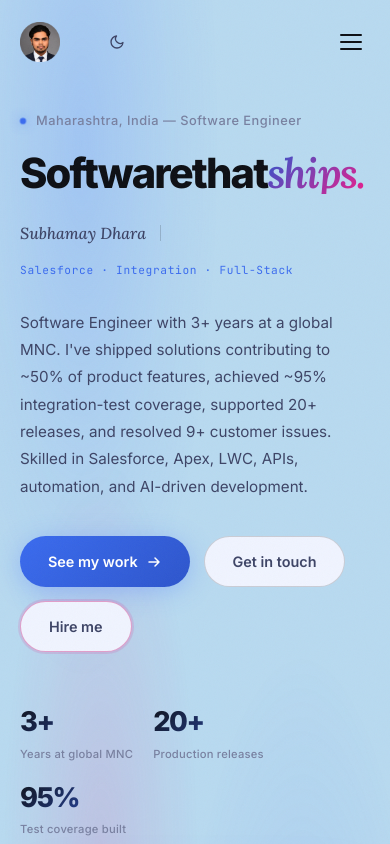
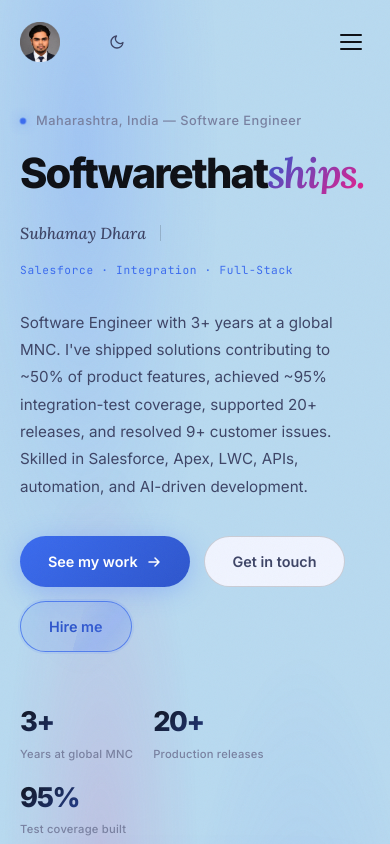
Before and after one commit to dharasubhamay/dharasubhamay.github.io, a Next.js app: page / in a window 390 px wide. Shown: the top 844 px of the page. Built offline with nearby package versions, Linux system fonts and the light colour scheme.

Commit message:
Update Hero.module.css

```diff
--- a/components/sections/Hero.module.css
+++ b/components/sections/Hero.module.css
@@ -210,15 +210,16 @@
   padding: 13px 28px;
   font-size: 0.9rem;
   font-weight: 600;
-  color: var(--text-secondary);
-  background: var(--bg-surface);
-  border: 1px solid var(--border-strong);
+  color: var(--accent-light);
+  border: 1px solid var(--border-accent);
   border-radius: var(--radius-full);
+  background: var(--accent-dim);
   overflow: hidden;
-  z-index: 0;
-  transition: color var(--dur-base), border-color var(--dur-base),
-              background var(--dur-base), transform var(--dur-base) var(--ease-spring);
-  animation: hirePulse 3s ease-in-out infinite;
+  transition: background var(--dur-base) var(--ease-out),
+              border-color var(--dur-base) var(--ease-out),
+              color var(--dur-base) var(--ease-out),
+              transform var(--dur-fast) var(--ease-spring);
+  animation: hireGlow 3s ease-in-out infinite;
 }
 
 .ctaHire::before {
@@ -226,14 +227,14 @@
   position: absolute;
   top: 0;
   left: 0;
-  width: 60%;
+  width: 55%;
   height: 100%;
   background: linear-gradient(
     120deg,
     transparent 0%,
-    rgba(233, 30, 140, 0.18) 40%,
-    rgba(255, 95, 160, 0.32) 50%,
-    rgba(233, 30, 140, 0.18) 60%,
+    rgba(79,125,255,0.15) 40%,
+    rgba(129,159,255,0.3) 50%,
+    rgba(79,125,255,0.15) 60%,
     transparent 100%
   );
   transform: translateX(-160%) skewX(-15deg);
@@ -242,27 +243,22 @@
 }
 
 @keyframes hireShimmer {
-  0%   { transform: translateX(-160%) skewX(-15deg); opacity: 0; }
-  10%  { opacity: 1; }
-  50%  { transform: translateX(280%) skewX(-15deg); opacity: 1; }
-  55%  { opacity: 0; }
-  100% { transform: translateX(280%) skewX(-15deg); opacity: 0; }
+  0%        { transform: translateX(-160%) skewX(-15deg); opacity: 0; }
+  10%       { opacity: 1; }
+  50%       { transform: translateX(300%) skewX(-15deg); opacity: 1; }
+  55%, 100% { transform: translateX(300%) skewX(-15deg); opacity: 0; }
 }
 
-@media (max-width: 480px) {
-  .ctaHire::before { animation: none; }
-}
-
-@keyframes hirePulse {
-  0%, 100% { box-shadow: 0 0 0 0 rgba(233,30,140,0); border-color: var(--border-strong); }
-  15%       { box-shadow: 0 0 0 3px rgba(233,30,140,0.2); border-color: rgba(233,30,140,0.5); }
-  45%       { box-shadow: 0 0 0 0 rgba(233,30,140,0); border-color: var(--border-strong); }
+@keyframes hireGlow {
+  0%, 100% { border-color: var(--border-accent); box-shadow: none; }
+  15%       { border-color: var(--accent); box-shadow: 0 0 0 3px rgba(79,125,255,0.15); }
+  45%       { border-color: var(--border-accent); box-shadow: none; }
 }
 
 .ctaHire:hover {
-  color: var(--text-primary);
-  border-color: rgba(233,30,140,0.4);
-  background: var(--bg-surface-2);
+  background: rgba(79,125,255,0.2);
+  border-color: var(--accent);
+  color: var(--accent);
   transform: translateY(-2px);
 }
 .ctaHire:active { transform: translateY(0); }
```
